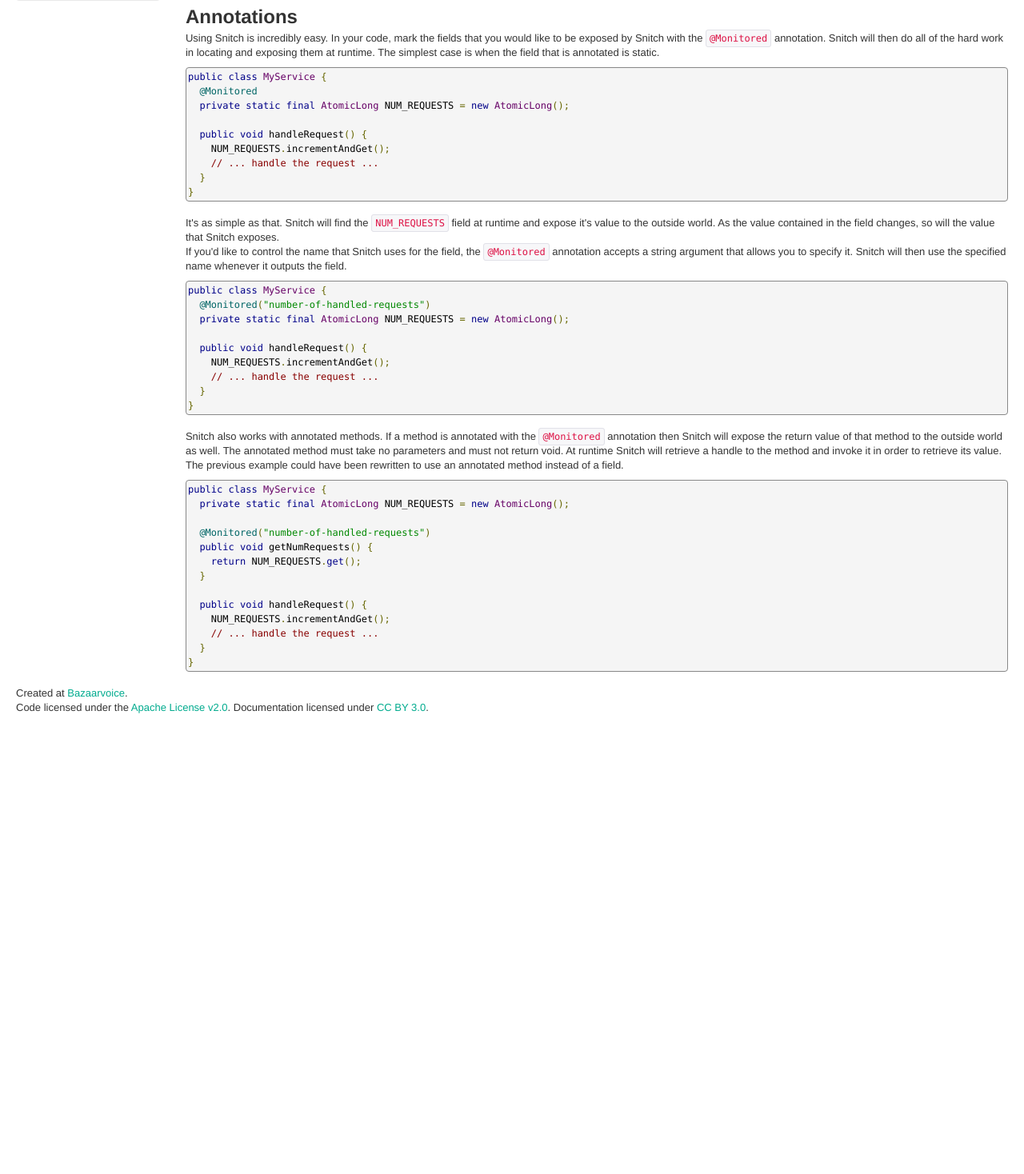
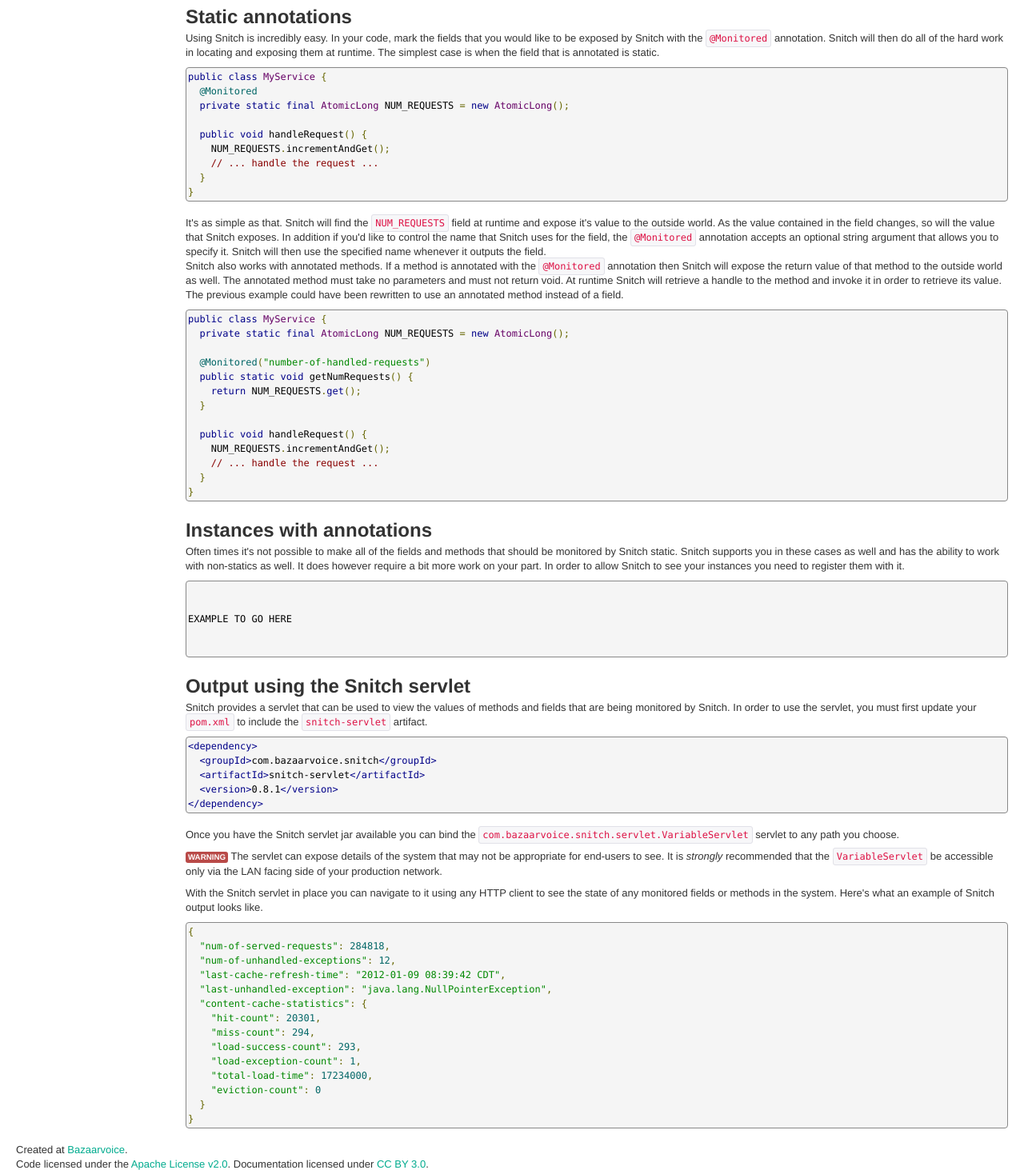
Before and after one commit to jryans/snitch, a plain HTML site: page gettingstarted.html in a window 1280 px wide. Shown: the part 243-1711 px from the top of the page at 80% size. Before the commit the page ends 1177 px from the top, so only its background shows below. Drawn offline with Linux system fonts and the light colour scheme.

Commit message:
More doc updates.

```diff
--- a/css/docs.css
+++ b/css/docs.css
@@ -1,6 +1,10 @@
 body {
   padding-top: 60px;
   padding-bottom: 40px;
+}
+
+code {
+  white-space: nowrap;
 }
 
 a:link {
--- a/gettingstarted.html
+++ b/gettingstarted.html
@@ -36,10 +36,9 @@
             <ul class="nav nav-list">
               <li class="nav-header">Getting Started</li>
               <li><a href="#maven">Maven setup</a></li>
-              <li><a href="#annotations">Annotations</a></li>
-              <li><a href="#maven">Maven setup</a></li>
-              <li><a href="#maven">Maven setup</a></li>
-              <li><a href="#maven">Maven setup</a></li>
+              <li><a href="#annotations">Static annotations</a></li>
+              <li><a href="#instances">Instance registration</a></li>
+              <li><a href="#servlet">Servlet output</a></li>
             </ul>
           </div>
         </div>
@@ -51,13 +50,13 @@
             <pre class="prettyprint">
 &lt;dependency&gt;
   &lt;groupId&gt;com.bazaarvoice.snitch&lt;/groupId&gt;
-  &lt;artifactId&gt;snitch&lt;/artifactId&gt;
-  &lt;version&gt;0.8.0&lt;/version&gt;
+  &lt;artifactId&gt;snitch-core&lt;/artifactId&gt;
+  &lt;version&gt;0.8.1&lt;/version&gt;
 &lt;/dependency&gt;</pre>
           </p>
 
           <p id="annotations">
-            <h2>Annotations</h2>
+            <h2>Static annotations</h2>
             Using Snitch is incredibly easy.  In your code, mark the fields that you would like to be exposed by
             Snitch with the <code>@Monitored</code> annotation.  Snitch will then do all of the hard work in locating
             and exposing them at runtime.  The simplest case is when the field that is annotated is static.
@@ -75,23 +74,9 @@ public class MyService {
 </pre>
             It's as simple as that.  Snitch will find the <code>NUM_REQUESTS</code> field at runtime and expose it's
             value to the outside world.  As the value contained in the field changes, so will the value that Snitch
-            exposes.
-            <p/>
-            If you'd like to control the name that Snitch uses for the field, the <code>@Monitored</code> annotation
-            accepts a string argument that allows you to specify it.  Snitch will then use the specified name whenever
-            it outputs the field.
-            <p/>
-            <pre class="prettyprint">
-public class MyService {
-  @Monitored("number-of-handled-requests")
-  private static final AtomicLong NUM_REQUESTS = new AtomicLong();
-
-  public void handleRequest() {
-    NUM_REQUESTS.incrementAndGet();
-    // ... handle the request ...
-  }
-}
-</pre>
+            exposes.  In addition if you'd like to control the name that Snitch uses for the field, the
+            <code>@Monitored</code> annotation accepts an optional string argument that allows you to specify it.
+            Snitch will then use the specified name whenever it outputs the field.
             <p/>
             Snitch also works with annotated methods.  If a method is annotated with the <code>@Monitored</code> annotation
             then Snitch will expose the return value of that method to the outside world as well.  The annotated method
@@ -104,7 +89,7 @@ public class MyService {
   private static final AtomicLong NUM_REQUESTS = new AtomicLong();
 
   @Monitored("number-of-handled-requests")
-  public void getNumRequests() {
+  public static void getNumRequests() {
     return NUM_REQUESTS.get();
   }
 
@@ -115,8 +100,70 @@ public class MyService {
 }
 </pre>
           </p>
+
+          <p id="instances">
+            <h2>Instances with annotations</h2>
+            Often times it's not possible to make all of the fields and methods that should be monitored by Snitch static.
+            Snitch supports you in these cases as well and has the ability to work with non-statics as well.  It does
+            however require a bit more work on your part.  In order to allow Snitch to see your instances you need to
+            register them with it.
+            <p/>
+            <pre class="prettyprint">
+
+
+EXAMPLE TO GO HERE
+
+
+
+</pre>
+            <p/>
+          </p>
+
+          <p id="servlet">
+            <h2>Output using the Snitch servlet</h2>
+            Snitch provides a servlet that can be used to view the values of methods and fields that are being monitored
+            by Snitch.  In order to use the servlet, you must first update your <code>pom.xml</code> to include the
+            <code>snitch-servlet</code> artifact.
+            <p/>
+            <pre class="prettyprint">
+&lt;dependency&gt;
+  &lt;groupId&gt;com.bazaarvoice.snitch&lt;/groupId&gt;
+  &lt;artifactId&gt;snitch-servlet&lt;/artifactId&gt;
+  &lt;version&gt;0.8.1&lt;/version&gt;
+&lt;/dependency&gt;</pre>
+</pre>
+            <p/>
+            Once you have the Snitch servlet jar available you can bind the
+            <code>com.bazaarvoice.snitch.servlet.VariableServlet</code> servlet to any path you choose.
+            <p/>
+            <span class="label label-important">Warning</span>
+            The servlet can expose details of the system that may not be appropriate for end-users to see.  It is <i>strongly</i>
+            recommended that the <code>VariableServlet</code> be accessible only via the LAN facing side of your production
+            network.
+            <p/>
+            With the Snitch servlet in place you can navigate to it using any HTTP client to see the state of any monitored
+            fields or methods in the system.  Here's what an example of Snitch output looks like.
+            <p/>
+            <pre class="prettyprint">
+{
+  "num-of-served-requests": 284818,
+  "num-of-unhandled-exceptions": 12,
+  "last-cache-refresh-time": "2012-01-09 08:39:42 CDT",
+  "last-unhandled-exception": "java.lang.NullPointerException",
+  "content-cache-statistics": {
+    "hit-count": 20301,
+    "miss-count": 294,
+    "load-success-count": 293,
+    "load-exception-count": 1,
+    "total-load-time": 17234000,
+    "eviction-count": 0
+  }
+}
+</pre>
+          </p>
         </div>
       </div>
+
       <div class="row-fluid">
           <!-- Footer -->
           <footer class="footer">
```
